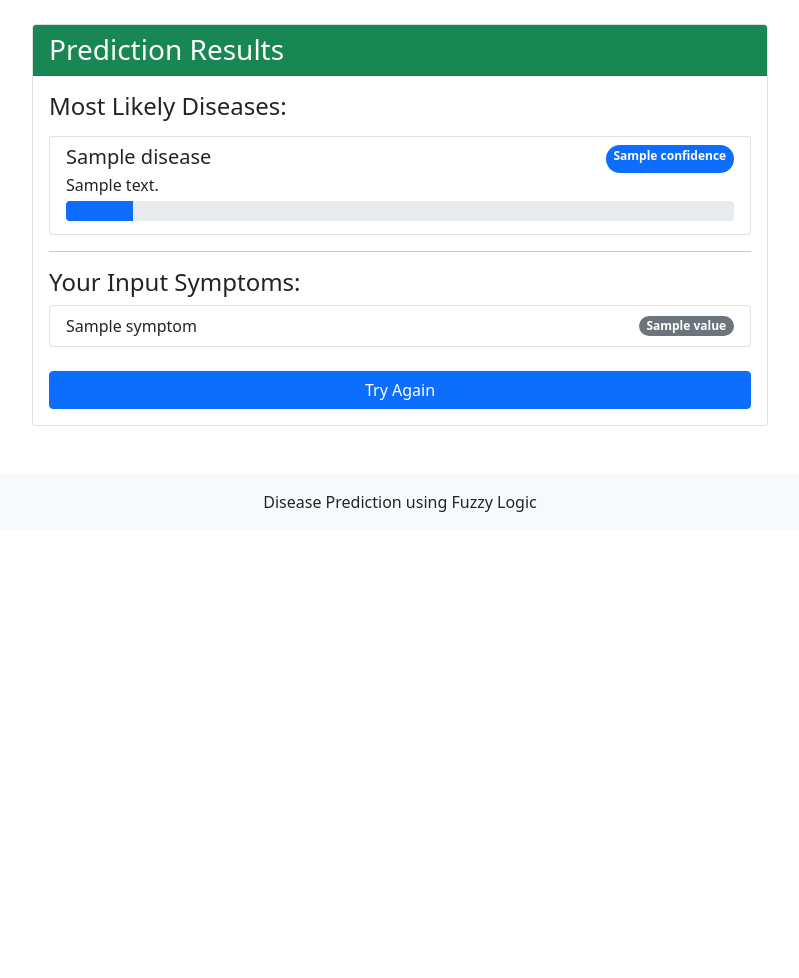
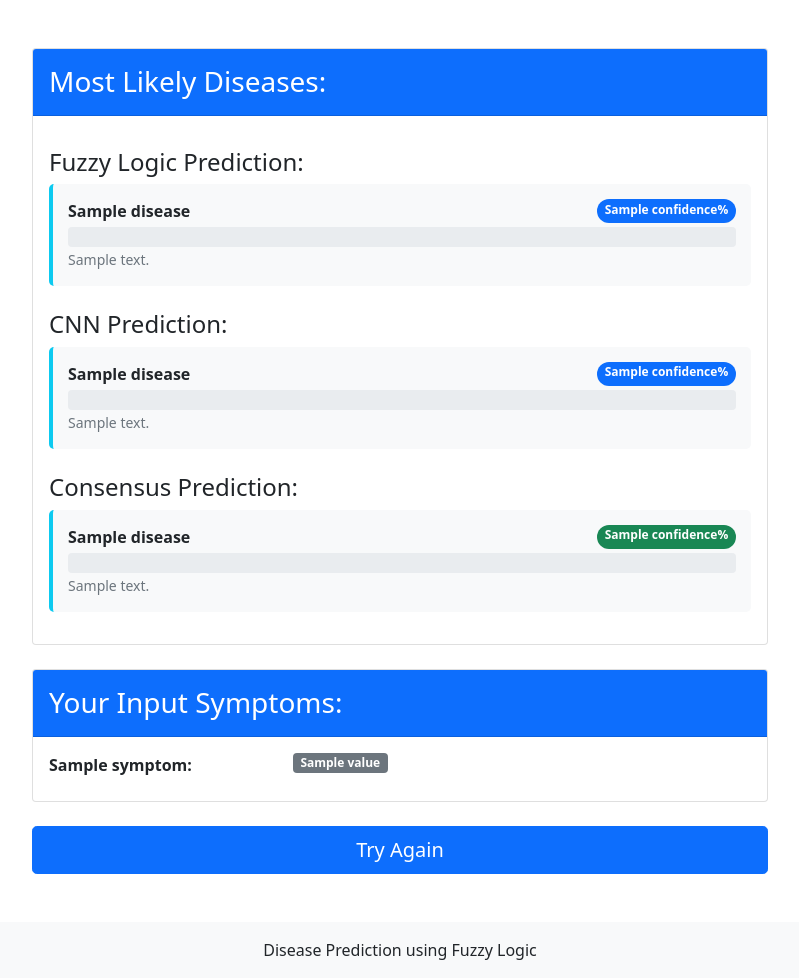
Before and after one commit to tharunkumarvk/Disease-Prediction-using-fuzzy-logic, a Django app: template fuzzy_app/templates/fuzzy_app/results.html in a window 1280 px wide. Shown: the part 56-1034 px from the top of the page, without its empty margins (240-1039 px from the left). Before the commit the page ends 568 px from the top, so only its background shows below. Run offline with Django 3.2, Linux system fonts and the light colour scheme; the template is opened without the code that fills it: most values are stand-ins (such as "Sample title", 1, 10 or a date in 2020).

Commit message:
Initial commit: Added Django disease prediction app with fuzzy logic and CNN integration

```diff
--- a/fuzzy_app/templates/fuzzy_app/results.html
+++ b/fuzzy_app/templates/fuzzy_app/results.html
@@ -3,54 +3,119 @@
 {% block content %}
 <div class="row justify-content-center">
     <div class="col-md-8">
-        <div class="card">
-            <div class="card-header bg-success text-white">
-                <h3 class="mb-0">Prediction Results</h3>
+        <!-- Results Card -->
+        <div class="card mt-4">
+            <div class="card-header bg-primary text-white py-3">
+                <h3 class="mb-0">Most Likely Diseases:</h3>
             </div>
             <div class="card-body">
-                {% if results %}
-                <h4>Most Likely Diseases:</h4>
+                <!-- Fuzzy Prediction -->
+                <h4 class="mt-3">Fuzzy Logic Prediction:</h4>
+                {% if results.fuzzy %}
+                    {% for disease, data in results.fuzzy.items %}
+                        <div class="prediction-item mb-3">
+                            <div class="d-flex justify-content-between mb-1">
+                                <strong>{{ disease }}</strong>
+                                <span class="badge bg-primary rounded-pill">{{ data.confidence }}%</span>
+                            </div>
+                            <div class="progress" style="height: 20px;">
+                                <div class="progress-bar bg-info" role="progressbar"
+                                     style="width: {{ data.confidence }}%;"
+                                     aria-valuenow="{{ data.confidence }}"
+                                     aria-valuemin="0"
+                                     aria-valuemax="100"></div>
+                            </div>
+                            <small class="text-muted">{{ data.description }}</small>
+                        </div>
+                    {% endfor %}
+                {% else %}
+                    <div class="alert alert-warning">No Fuzzy prediction available.</div>
+                {% endif %}
 
-                <div class="list-group mt-3">
-                    {% for disease, data in results.items %}
-                    <div class="list-group-item">
-                        <div class="d-flex w-100 justify-content-between">
-                            <h5 class="mb-1">{{ disease }}</h5>
-                            <span class="badge bg-primary rounded-pill">{{ data.confidence }}</span>
+                <!-- CNN Prediction -->
+                <h4 class="mt-4">CNN Prediction:</h4>
+                {% if results.cnn and 'Error' not in results.cnn %}
+                    {% for disease, data in results.cnn.items %}
+                        <div class="prediction-item mb-3">
+                            <div class="d-flex justify-content-between mb-1">
+                                <strong>{{ disease }}</strong>
+                                <span class="badge bg-primary rounded-pill">{{ data.confidence }}%</span>
+                            </div>
+                            <div class="progress" style="height: 20px;">
+                                <div class="progress-bar bg-info" role="progressbar"
+                                     style="width: {{ data.confidence }}%;"
+                                     aria-valuenow="{{ data.confidence }}"
+                                     aria-valuemin="0"
+                                     aria-valuemax="100"></div>
+                            </div>
+                            <small class="text-muted">{{ data.description }}</small>
                         </div>
-                        <p class="mb-1">{{ data.description }}</p>
-                        <div class="confidence-meter">
-                            <div class="confidence-fill" style="width: {{ data.confidence|floatformat:0 }}%"></div>
-                        </div>
-                    </div>
                     {% endfor %}
-                </div>
+                {% else %}
+                    <div class="alert alert-danger">{{ results.cnn.Error.description }}</div>
+                {% endif %}
 
-                <hr>
-
-                <h4>Your Input Symptoms:</h4>
-                <ul class="list-group">
-                    {% for symptom, value in symptom_values.items %}
-                    <li class="list-group-item d-flex justify-content-between align-items-center">
-                        {{ symptom }}
-                        <span class="badge bg-secondary rounded-pill">{{ value }}</span>
-                    </li>
-                    {% endfor %}
-                </ul>
-
-                <div class="d-grid gap-2 mt-4">
-                    <a href="{% url 'fuzzy_app:index' %}" class="btn btn-primary">Try Again</a>
-                </div>
+                <!-- Consensus Prediction -->
+                <h4 class="mt-4">Consensus Prediction:</h4>
+                {% if consensus %}
+                    {% if 'Error' not in consensus %}
+                        {% for disease, data in consensus.items %}
+                            <div class="prediction-item mb-3">
+                                <div class="d-flex justify-content-between mb-1">
+                                    <strong>{{ disease }}</strong>
+                                    <span class="badge bg-success rounded-pill">{{ data.confidence }}%</span>
+                                </div>
+                                <div class="progress" style="height: 20px;">
+                                    <div class="progress-bar bg-success" role="progressbar"
+                                         style="width: {{ data.confidence }}%;"
+                                         aria-valuenow="{{ data.confidence }}"
+                                         aria-valuemin="0"
+                                         aria-valuemax="100"></div>
+                                </div>
+                                <small class="text-muted">{{ data.description }}</small>
+                            </div>
+                        {% endfor %}
+                    {% else %}
+                        <div class="alert alert-danger">{{ consensus.Error.description }}</div>
+                    {% endif %}
                 {% else %}
-                <div class="alert alert-warning">
-                    No diseases matched your symptoms with significant confidence.
-                </div>
-                <div class="d-grid gap-2 mt-4">
-                    <a href="{% url 'fuzzy_app:index' %}" class="btn btn-primary">Try Again</a>
-                </div>
+                    <div class="alert alert-warning">No consensus available.</div>
                 {% endif %}
             </div>
         </div>
+
+        <!-- Symptoms Card -->
+        <div class="card mt-4">
+            <div class="card-header bg-primary text-white py-3">
+                <h3 class="mb-0">Your Input Symptoms:</h3>
+            </div>
+            <div class="card-body">
+                <div class="row">
+                    {% for symptom, value in symptom_values.items %}
+                        <div class="col-md-6 mb-2">
+                            <span class="fw-bold">{{ symptom }}:</span>
+                            <span class="badge bg-secondary float-end">{{ value }}</span>
+                        </div>
+                    {% endfor %}
+                </div>
+            </div>
+        </div>
+
+        <div class="d-grid gap-2 mt-4">
+            <a href="{% url 'fuzzy_app:index' %}" class="btn btn-primary btn-lg">Try Again</a>
+        </div>
     </div>
 </div>
+
+<style>
+    .prediction-item {
+        background-color: #f8f9fa;
+        padding: 15px;
+        border-radius: 5px;
+        border-left: 4px solid #0dcaf0;
+    }
+    .prediction-item .progress {
+        background-color: #e9ecef;
+    }
+</style>
 {% endblock %}
```
Also changed, not shown: fuzzy_app/cnn_model.py (added, +45 -0 lines), fuzzy_app/forms.py (+5 -18 lines), fuzzy_app/fuzzy_logic.py (+12 -30 lines), fuzzy_app/views.py (+98 -25 lines), db.sqlite3, 2 other files.
